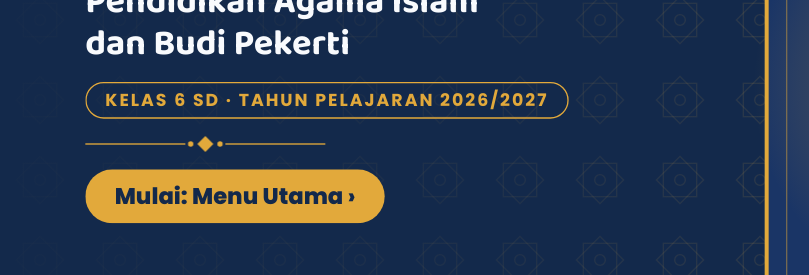
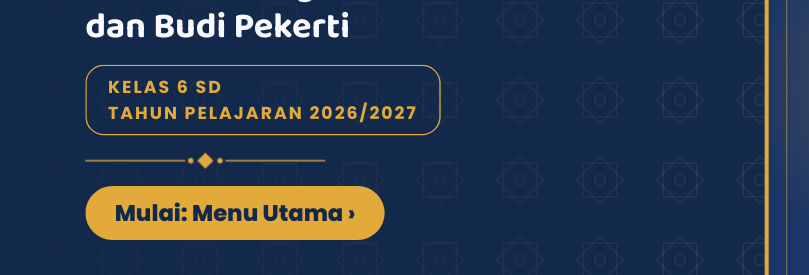
Before and after one commit to rudihartono91/rudihartono91.github.io, a plain HTML site: page ujian-praktik-pai/index.html in a window 1280 px wide. Shown: the part 380-655 px from the top of the page, 0-809 px from the left. Drawn offline with Linux system fonts and the light colour scheme; a web font is replaced by a local one.

Commit message:
Ujian Praktik PAI: kelas dan tahun pelajaran di sampul dibuat dua baris
Co-Authored-By: Claude Opus 5.5 <noreply@anthropic.com>
Claude-Session: https://claude.ai/code/session_01GhxNiDaCMtP3TazhjCRdXR

```diff
--- a/ujian-praktik-pai/index.html
+++ b/ujian-praktik-pai/index.html
@@ -272,6 +272,8 @@ h2 { animation: slidein 650ms ease-out 120ms both; text-shadow: 0 3px 0 rgba(19,
 .salats .dot { width: 52px; height: 52px; line-height: 52px; font-size: 26px; border-radius: 26px; }
 .salatp .nilai .pill { font-size: 24px; padding: 6px 18px; }
 .salatp .nilai .nl { font-size: 24px; }
+
+.cover2 .tagpill { line-height: 1.5; border-radius: 28px; padding: 12px 32px; }
 
 
 .qov .sblk { direction: ltr; text-align: left; background: #FFFFFF; border: 2px solid #E7DFC8; border-radius: 22px; padding: 20px 28px; margin-bottom: 18px; }
@@ -345,7 +347,7 @@ h2 { animation: slidein 650ms ease-out 120ms both; text-shadow: 0 3px 0 rgba(19,
 <img src="logo.png" class="logo" alt="Logo SDN Slipi 15" style="position:absolute;left:1220px;top:400px;width:480px;height:426px;object-fit:contain">
 <p class="bigtitle2">UJIAN<br><span style="color:#E2A93B">PRAKTIK</span></p>
 <h1 class="subj">Pendidikan Agama Islam<br>dan Budi Pekerti</h1>
-<p class="tagpill rise" style="--i:2">KELAS 6 SD · TAHUN PELAJARAN 2026/2027</p>
+<p class="tagpill rise" style="--i:2">KELAS 6 SD<br>TAHUN PELAJARAN 2026/2027</p>
 <svg class="orn" aria-label="Garis ornamen" width="360" height="24" viewBox="0 0 360 24" style="width:360px;height:24px"><g fill="#E2A93B"><rect x="0" y="11" width="150" height="2"/><rect x="210" y="11" width="150" height="2"/><path d="M180 0 L192 12 L180 24 L168 12 Z"/><circle cx="158" cy="12" r="4"/><circle cx="202" cy="12" r="4"/></g></svg>
 <p class="start"><a href="#slide-2">Mulai: Menu Utama ›</a></p>
 <div class="band"><p class="bandtxt">SDN SLIPI 15 · JAKARTA BARAT</p><p class="bandtxt">GURU PAI DAN BUDI PEKERTI</p></div>
```
